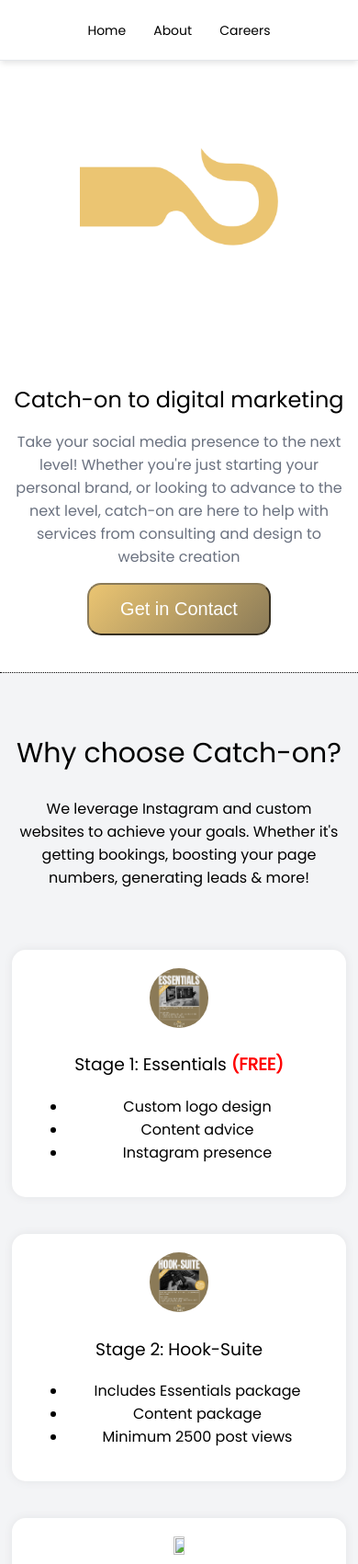
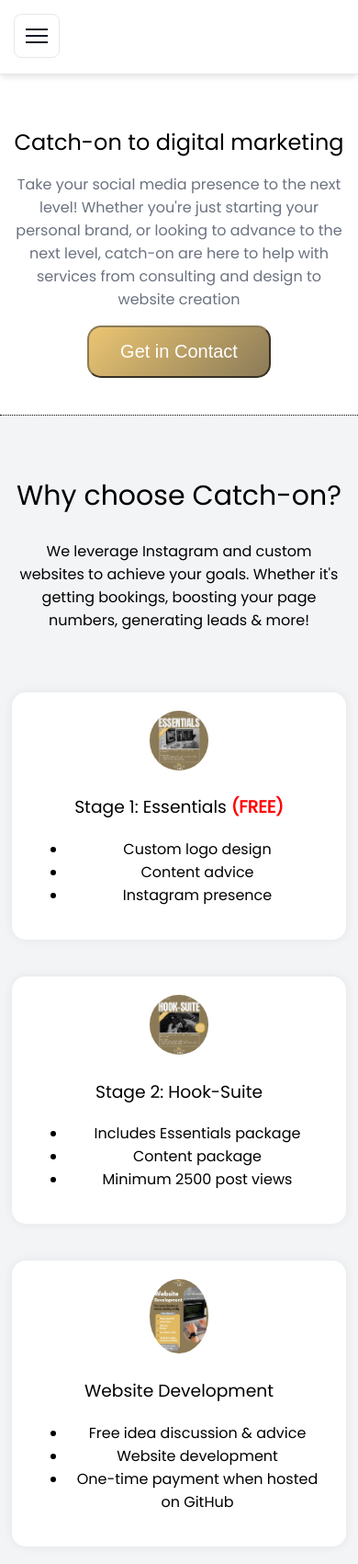
Before and after one commit to CatchOnMarketing/catch-on-marketing, a plain HTML site: page index.html in a window 390 px wide. Shown: the top 1701 px of the page at 92% size. Drawn offline with Linux system fonts and the light colour scheme.

Commit message:
Implemented mobile responsiveness

```diff
--- a/index.html
+++ b/index.html
@@ -4,7 +4,7 @@
   <meta charset="UTF-8">
   <meta name="viewport" content="width=device-width, initial-scale=1.0"> <!-- displays site properly based on user's device -->
 
-  <link rel="icon" type="image/png" sizes="32x32" href="./images/favicon-32x32.png">
+  <link rel="icon" type="image/png" sizes="32x32" href="./images/1.png">
 
   <title>Catch-On Marketing</title>
 
@@ -14,7 +14,13 @@
 <body>
 
 	<nav>
-		<ul>
+		<input type="checkbox" id="nav-toggle" class="nav-toggle" />
+		<label for="nav-toggle" class="nav-toggle-label" aria-label="Toggle navigation" aria-controls="primary-navigation" aria-expanded="false">
+			<span class="bar"></span>
+			<span class="bar"></span>
+			<span class="bar"></span>
+		</label>
+		<ul id="primary-navigation">
 			<li><a href="index.html" id="nav-home">Home</a></li>
 			<li><a href="about.html" id="nav-about">About</a></li>
 			<li><a href="careers.html" id="nav-careers">Careers</a></li>
@@ -35,7 +41,7 @@
 		</div>
 
 		<div class="right-quarter-section">
-			<img id="blob" src="./images/5.png"></img>
+			<img id="blob" alt="blob" src="./images/5.png">
 		</div>
 
 	</div>
@@ -48,7 +54,7 @@
 
 		<div class="card-container">
 			<div class="card">
-				<img class="card-img" src="./images/2(1).png"></img>
+				<img alt="card-1" class="card-img" src="./images/2(1).png">
 				<h3>Stage 1: Essentials <b style="color: red">(FREE)</b></h3>
 				<ul>
 					<li>Custom logo design</li>
@@ -58,7 +64,7 @@
 			</div>
 
 			<div class="card">
-				<img class="card-img" src="./images/3(1).png"></img>
+				<img alt="card-2" class="card-img" src="./images/3(1).png">
 				<h3>Stage 2: Hook-Suite</h3>
 				<ul>
 					<li>Includes Essentials package</li>
@@ -68,7 +74,7 @@
 			</div>
 
 			<div class="card">
-				<img class="card-img" src="./images/website.png"></img>
+				<img alt="card-3" class="card-img" src="./images/website.png">
 				<h3>Website Development</h3>
 				<ul>
 					<li>Free idea discussion & advice</li>
@@ -78,7 +84,7 @@
 			</div>
 
 			<div class="card">
-				<img class="card-img" src="./images/1.png"></img>
+				<img alt="card-4" class="card-img" src="./images/1.png">
 				<h3>Portfolio Creation</h3>
 				<ul>
 					<li>Free discussion</li>
@@ -94,7 +100,5 @@
 		<script src="https://elfsightcdn.com/platform.js" async></script>
 		<div class="elfsight-app-bfbf5c89-9fd2-44dc-8225-c11ae8313733" data-elfsight-app-lazy></div>
 	</div>
-	</div>
 </body>
-<script src="./script.js"></script>
 </html>
--- a/styles.css
+++ b/styles.css
@@ -26,6 +26,28 @@
 		position: relative;
 		z-index: 1;
 	}
+
+/* Mobile nav toggle (checkbox hack) */
+.nav-toggle {
+  display: none;
+}
+
+.nav-toggle-label {
+  display: none; /* hidden on desktop, shown on mobile */
+  cursor: pointer;
+  user-select: none;
+  padding: 10px 12px;
+  border: 1px solid #E5E7EB;
+  border-radius: 8px;
+}
+
+.nav-toggle-label .bar {
+  display: block;
+  width: 24px;
+  height: 2px;
+  background: #111827;
+  margin: 5px 0;
+}
 
 	/* List Style */
 		nav ul, #footer-nav {
@@ -166,12 +188,11 @@
 		.card {
 			width: 20%;
 			background-color: white;
-			margin: 40px;
-			margin-top: 0;
-			padding: 10px;
+            margin: 0 40px 40px;
+            padding: 10px;
 			height: 250px;
 			border-radius: 15px;
-			box-shadow: 0px 0px 10px #e3e4e6;
+			box-shadow: 0 0 10px #e3e4e6;
 			transition: transform 0.3s ease, width 0.3s ease, z-index 0s;
 			position: relative;
 			z-index: 1;
@@ -215,38 +236,47 @@
     box-sizing: border-box;
   }
 
-  /* Navigation adjustments - keep items inline */
+  /* Navigation adjustments - collapsible menu */
 	nav {
-		padding-bottom: 0;
+		padding-bottom: 10px;
 	}
 
+  /* Show hamburger */
+  .nav-toggle-label {
+    display: inline-block;
+  }
+
+  /* Hide menu by default on mobile */
   nav ul {
+    display: none;
+    flex-direction: column;
+    gap: 0;
+    padding: 10px 0 0 0;
+  }
+
+  /* Show when toggled */
+  .nav-toggle:checked ~ ul {
     display: flex;
-    flex-wrap: wrap;
-    justify-content: center;
-    padding: 0;
   }
 
   nav li {
-    margin: 5px;
-    display: inline-block;
+    display: block;
+    margin: 0;
   }
 
   nav li a {
-    padding: 8px 10px;
-    font-size: 14px;
+    display: block;
+    padding: 12px 8px;
+    font-size: 16px;
   }
 
-  /* Position the invite button */
+  /* Invite button takes normal flow */
   nav li[style="float: right;"] {
-    margin-top: 10px;
-    display: block;
-    width: 100%;
-    text-align: center;
+    float: none !important;
   }
 
   #nav-invite {
-    display: none;
+    display: inline-block;
   }
 
   /* Hero section */
@@ -273,12 +303,9 @@
     max-width: 200px;
   }
 
-  /* Background blob adjustment */
+  /* Hide the hook graphic (blob) on mobile */
   #blob {
-    width: 200%;
-    margin-top: -20%;
-    margin-left: -25%;
-		margin-right: -25%;
+    display: none;
   }
 
   /* Features section */
```
Also changed, not shown: about.html (+12 -7 lines), careers.html (+15 -11 lines), images/website.png (renamed from website.png).
